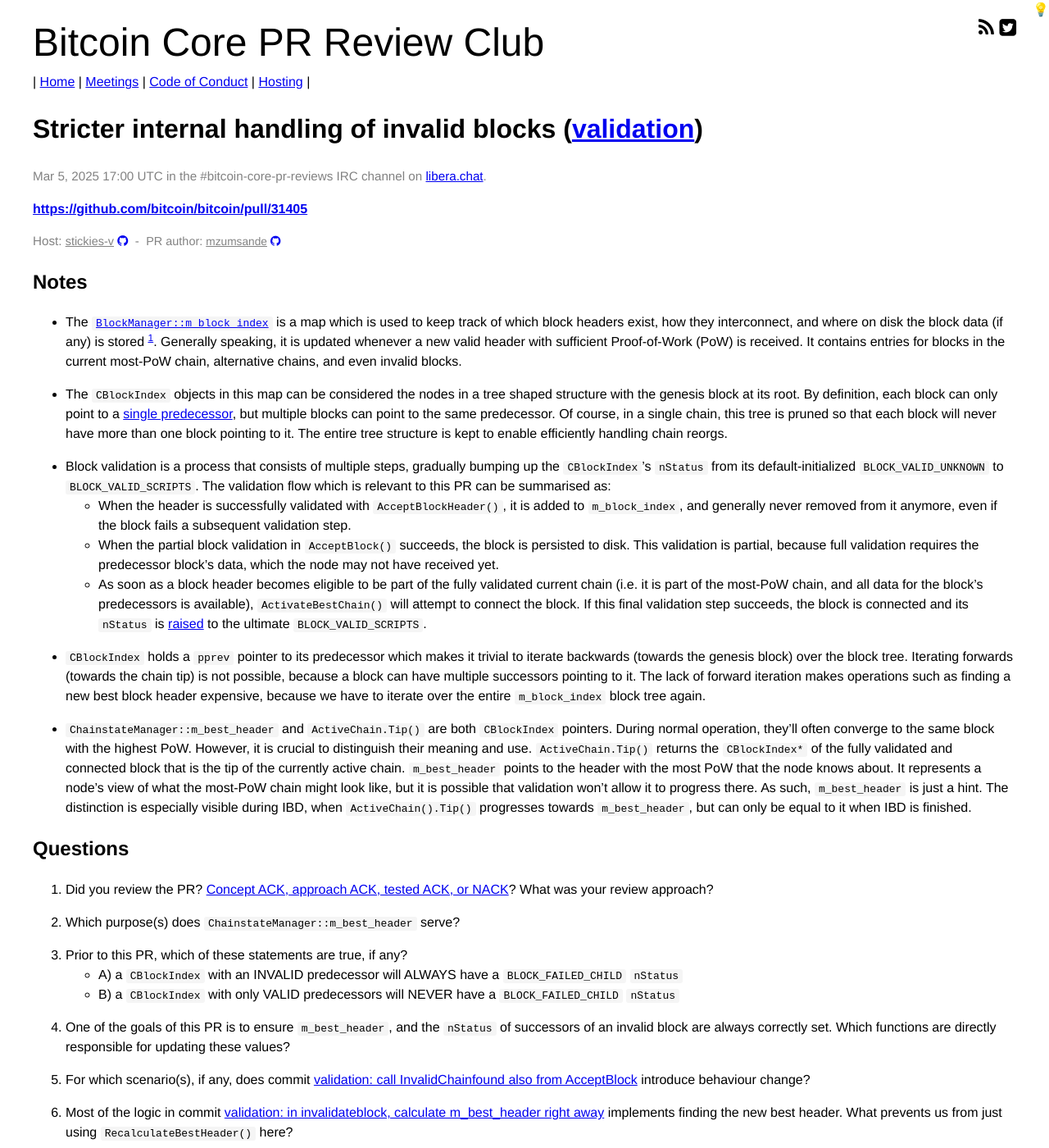
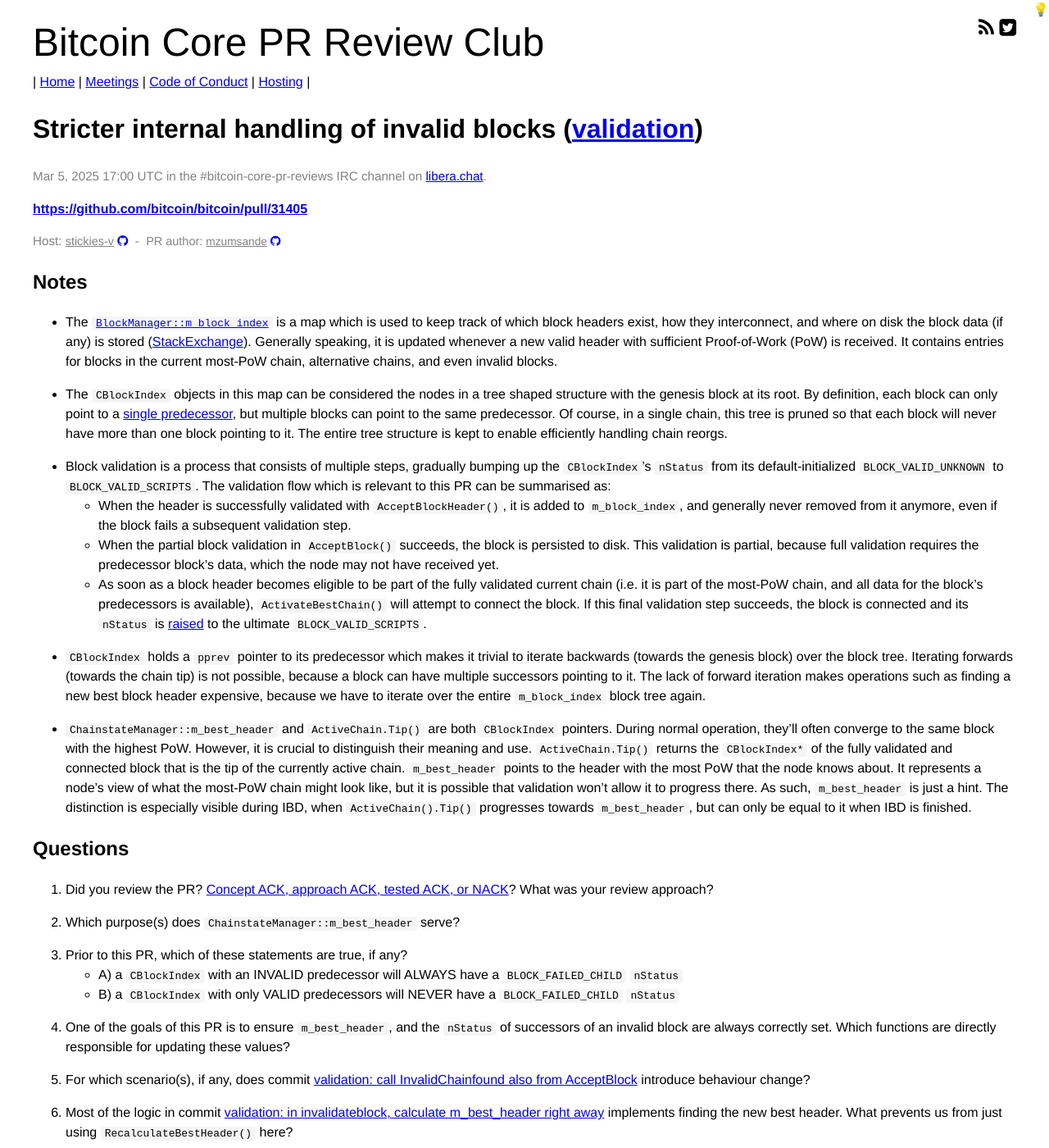
Before and after one commit to bitcoin-core-review-club/website, a Jekyll site: the page built from _posts/2025-03-05-#31405.md, in a window 1280 px wide and 1400 px high. Shown: the whole window at 82% size. Built offline with Jekyll 4.4.1, drawn with Linux system fonts in a browser that asks for light colours; some of the changed text lies outside the part shown.

Commit message:
link to StackExchange article and make it non-footnote

```diff
--- a/_posts/2025-03-05-#31405.md
+++ b/_posts/2025-03-05-#31405.md
@@ -12,7 +12,7 @@
 
 ## Notes
 
-- The [`BlockManager::m_block_index`](https://github.com/bitcoin/bitcoin/blob/3c1f72a36700271c7c1293383549c3be29f28edb/src/node/blockstorage.h#L277) is a map which is used to keep track of which block headers exist, how they interconnect, and where on disk the block data (if any) is stored [^1]. Generally speaking, it is updated whenever a new valid header with sufficient Proof-of-Work (PoW) is received. It contains entries for blocks in the current most-PoW chain, alternative chains, and even invalid blocks.
+- The [`BlockManager::m_block_index`](https://github.com/bitcoin/bitcoin/blob/3c1f72a36700271c7c1293383549c3be29f28edb/src/node/blockstorage.h#L277) is a map which is used to keep track of which block headers exist, how they interconnect, and where on disk the block data (if any) is stored ([StackExchange](https://bitcoin.stackexchange.com/a/51026/129640)). Generally speaking, it is updated whenever a new valid header with sufficient Proof-of-Work (PoW) is received. It contains entries for blocks in the current most-PoW chain, alternative chains, and even invalid blocks.
 
 - The `CBlockIndex` objects in this map can be considered the nodes in a tree shaped structure with the genesis block at its root. By definition, each block can only point to a [single predecessor](https://github.com/bitcoin/bitcoin/blob/3c1f72a36700271c7c1293383549c3be29f28edb/src/chain.h#L147), but multiple blocks can point to the same predecessor. Of course, in a single chain, this tree is pruned so that each block will never have more than one block pointing to it. The entire tree structure is kept to enable efficiently handling chain reorgs.
 
@@ -55,7 +55,3 @@
 {% irc %}
 {% endirc %}
 -->
-
-## Footnotes
-
-[^1]: https://bitcoin.stackexchange.com/a/51026/129640
```
